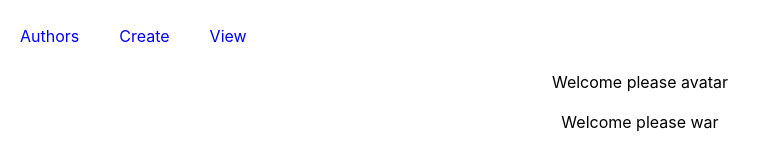
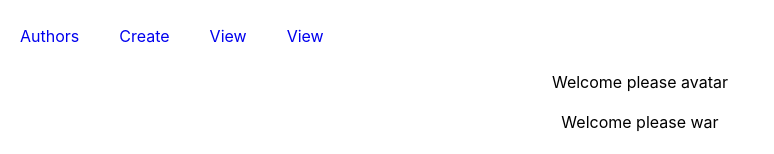
Before and after one commit to rajan-gith/library-demo, a React (Create React App) app: page /view in a window 1280 px wide. Shown: the top 154 px of the page, without its empty margins (0-774 px from the left). Built offline with nearby package versions, Linux system fonts and the light colour scheme.

Commit message:
div orders chnages

```diff
--- a/src/components/Menu.js
+++ b/src/components/Menu.js
@@ -26,15 +26,21 @@ class Menu extends Component{
 									View
 								</Link>
 							</li>
+							<li>
+								<Link to="/view">
+									View
+								</Link>
+							</li>
 						</ul>
+	        </div>
+					<div>
 						<Switch>
-	            <Route  exact path="/"  component = {Authors} />
-	            <Route  exact path="/new"  component = {NewAuthor} />
+							<Route  exact path="/"  component = {Authors} />
+							<Route  exact path="/new"  component = {NewAuthor} />
 							<Route  exact path="/view"  component = {View} />
-	          </Switch>
-
-	        </div>
-	      </BrowserRouter>
+						</Switch>
+					</div>
+				</BrowserRouter>
 		);
 	}
 }
```
